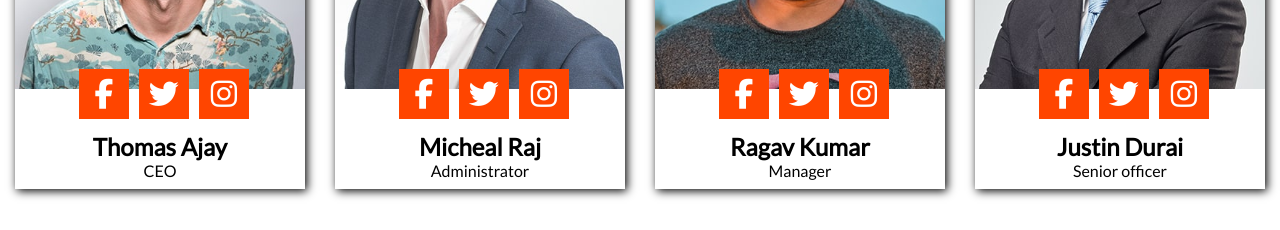
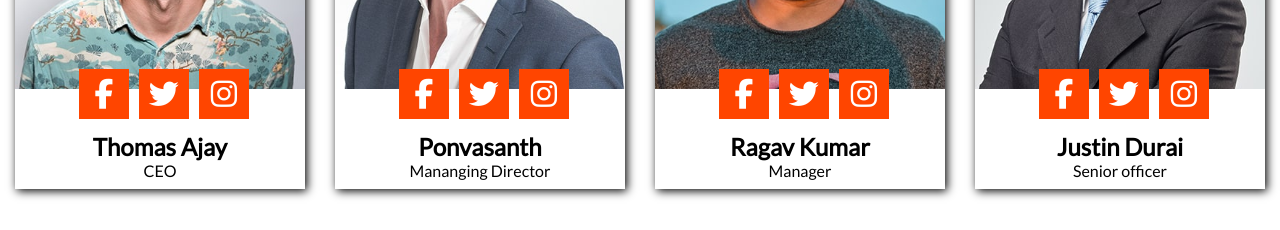
Before and after one commit to thomasajay2001/Restaurant-site, a plain HTML site: page index.html in a window 1280 px wide. Shown: the part 3420-3650 px from the top of the page. Drawn offline with Linux system fonts and the light colour scheme.

Commit message:
Update index.html
small change

```diff
--- a/index.html
+++ b/index.html
@@ -269,8 +269,8 @@
                                     <div><i class="fa-brands fa-instagram"></i></div>
                                 </div>
                                 <div>
-                                    <h2>Micheal Raj</h2>
-                                    <p>Administrator</p>
+                                    <h2>Ponvasanth</h2>
+                                    <p>Mananging Director</p>
                                 </div>
                             </div>
                             <div>
```
